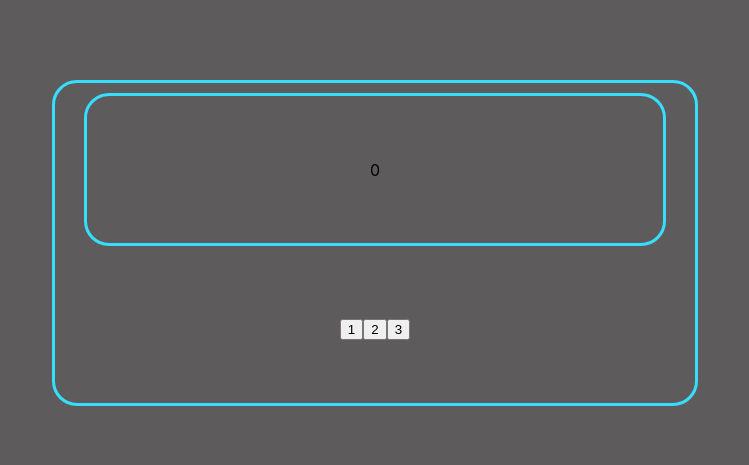
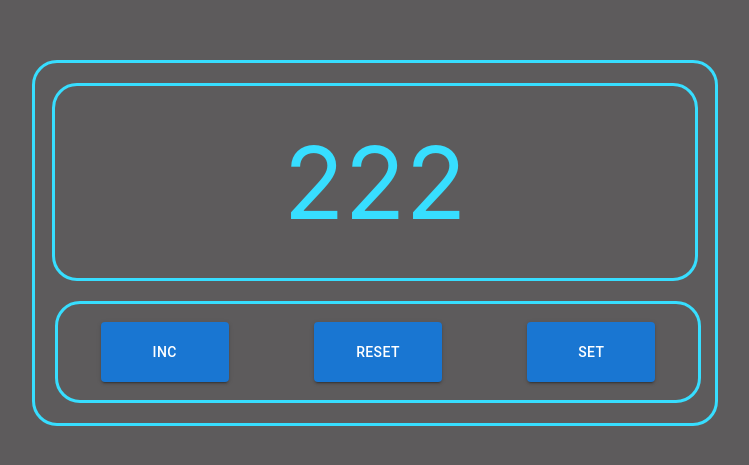
Before and after one commit to RomanAlxndrvch/Counter2, a React (Create React App) app: page / in a window 1280 px wide. Shown: the part 157-622 px from the top of the page, without its empty margins (265-1014 px from the left). Built offline with nearby package versions, Linux system fonts and the light colour scheme.

Commit message:
Styles for Counter component is done

```diff
--- a/package.json
+++ b/package.json
@@ -3,6 +3,9 @@
   "version": "0.1.0",
   "private": true,
   "dependencies": {
+    "@emotion/react": "^11.10.0",
+    "@emotion/styled": "^11.10.0",
+    "@mui/material": "^5.10.0",
     "@testing-library/jest-dom": "^5.14.1",
     "@testing-library/react": "^13.0.0",
     "@testing-library/user-event": "^13.2.1",
--- a/src/App.module.css
+++ b/src/App.module.css
@@ -1,9 +1,10 @@
 body {
     --main-color-1: #37DEFF;
+    --main-color-2: #5D5B5C;
 }
 
 .App {
-    background-color: #5D5B5C;
+    background-color: var(--main-color-2);
     width: 100vw;
     height: 100vh;
 
@@ -11,36 +12,3 @@ body {
     align-items: center;
     justify-content: center;
 }
-
-.counter {
-    width: 50vw;
-    height: 40vh;
-    border: var(--main-color-1) 3px solid;
-    border-radius: 25px;
-
-    display: flex;
-    flex-direction: column;
-}
-
-.screen {
-    justify-self: center;
-    align-self: center;
-
-    margin: 10px;
-    border: var(--main-color-1) 3px solid;
-    border-radius: 25px;
-    flex: 1;
-    width: 90%;
-    display: flex;
-    justify-content: center;
-    align-items: center;
-}
-
-.controller {
-    flex: 1;
-    width: 100%;
-    display: flex;
-    justify-content: center;
-    align-items: center;
-
-}
--- a/src/App.tsx
+++ b/src/App.tsx
@@ -1,17 +1,11 @@
 import React from 'react';
 import classes from './App.module.css';
+import Counter from "./components/Counter/Counter";
 
 function App() {
     return (
         <div className={classes.App}>
-            <div className={classes.counter}>
-                <div className={classes.screen}>0</div>
-                <div className={classes.controller}>
-                    <button>1</button>
-                    <button>2</button>
-                    <button>3</button>
-                </div>
-            </div>
+            <Counter/>
         </div>
     );
 }
--- /dev/null
+++ b/src/components/Counter/Counter.module.css
@@ -0,0 +1,51 @@
+.counter {
+    width: 50vw;
+    height: 40vh;
+    border: var(--main-color-1) 3px solid;
+    border-radius: 25px;
+    display: flex;
+    flex-direction: column;
+    padding: 20px;
+    gap: 20px;
+}
+
+.screen {
+    justify-self: center;
+    align-self: center;
+    flex: 2;
+    border: var(--main-color-1) 3px solid;
+    border-radius: 25px;
+    width: 100%;
+    height: 100%;
+    display: flex;
+    justify-content: center;
+    align-items: center;
+}
+
+.controller {
+    flex: 1;
+    width: 100%;
+    display: flex;
+    justify-content: space-around;
+    align-items: center;
+    border: var(--main-color-1) 3px solid;
+    border-radius: 25px;
+}
+
+.number {
+    color: var(--main-color-1);
+    font-size: 100px;
+}
+
+.btn {
+    width: 20%;
+    height: 60px;
+    background-color: var(--main-color-1);
+    color: var(--main-color-2);
+    font-size: 25px;
+    font-weight: bold;
+}
+
+.btn:hover {
+    color: var(--main-color-1);
+}
--- /dev/null
+++ b/src/components/Counter/Counter.tsx
@@ -0,0 +1,20 @@
+import classes from "./Counter.module.css";
+import React from "react";
+import {Button} from "@mui/material";
+
+const Counter = () => {
+    return (
+        <div className={classes.counter}>
+            <div className={classes.screen}>
+                <span className={classes.number}>222</span>
+            </div>
+            <div className={classes.controller}>
+                <Button variant={"contained"} className={classes.btn}>Inc</Button>
+                <Button variant={"contained"} className={classes.btn}>Reset</Button>
+                <Button variant={"contained"} className={classes.btn}>Set</Button>
+            </div>
+        </div>
+    )
+}
+
+export default Counter
```
Also changed, not shown: 1 other file (tests, documents, lock files or other folders).
